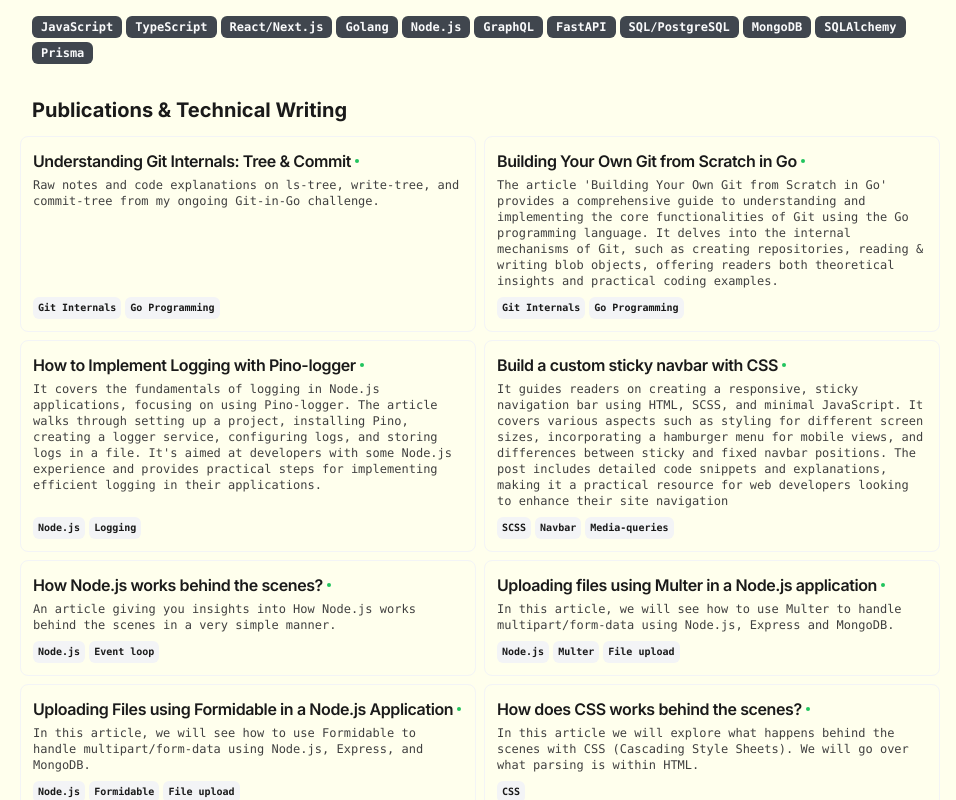
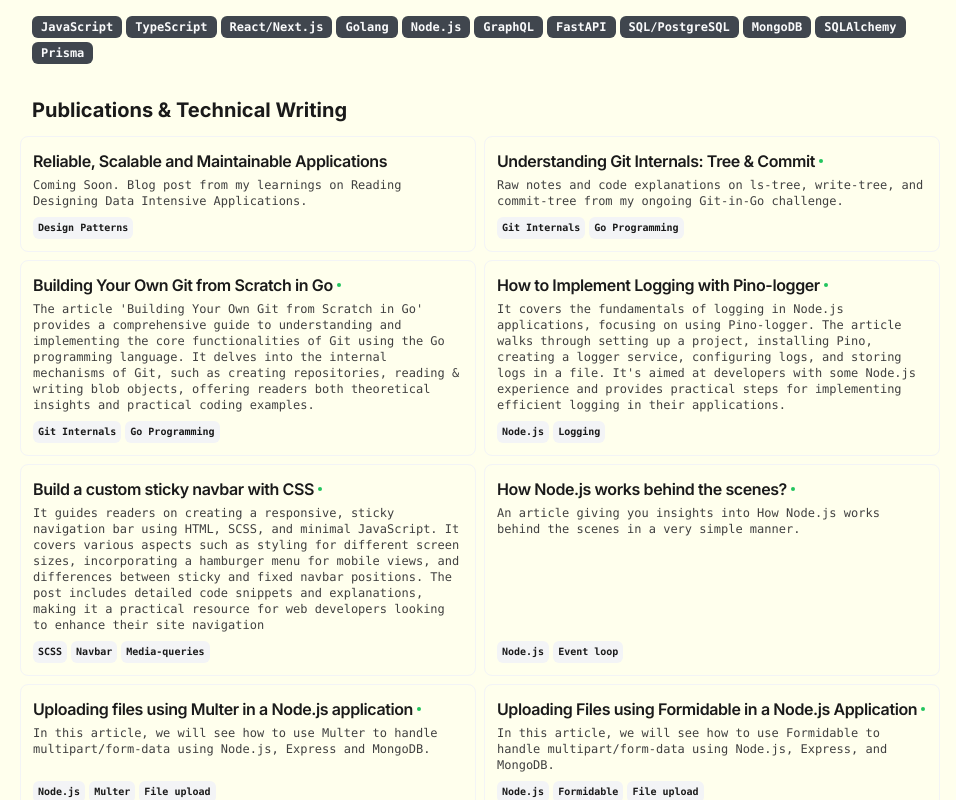
Before and after one commit to sardug10/dev-cv, a Next.js app: page / in a window 1280 px wide. Shown: the part 900-1700 px from the top of the page, without its empty margins (160-1116 px from the left). Built offline with nearby package versions, Linux system fonts and the light colour scheme.

Commit message:
Added new card in Publications for DDIA Notes from chapter 1

```diff
--- a/src/app/page.tsx
+++ b/src/app/page.tsx
@@ -181,6 +181,7 @@ export default function Page() {
                       : `/articles/${article.slug}`
                   }
                   isMyBlog={article.slug ? true : false}
+                  isLinkEnabled={article.isLinkEnabled ?? true}
                 />
               );
             })}
--- a/src/components/publications-card.tsx
+++ b/src/components/publications-card.tsx
@@ -13,6 +13,7 @@ interface Props {
   tags: readonly string[];
   link?: string;
   isMyBlog: boolean;
+  isLinkEnabled: boolean;
 }
 
 export function PublicationsCard({
@@ -21,13 +22,14 @@ export function PublicationsCard({
   tags,
   link,
   isMyBlog,
+  isLinkEnabled,
 }: Props) {
   return (
     <Card className="flex flex-col overflow-hidden border border-muted p-3">
       <CardHeader className="">
         <div className="space-y-1">
           <CardTitle className="text-base">
-            {link ? (
+            {isLinkEnabled && link ? (
               <a
                 href={link}
                 target={isMyBlog ? "_self" : "_blank"}
@@ -41,7 +43,7 @@ export function PublicationsCard({
             )}
           </CardTitle>
           <div className="hidden font-mono text-xs underline print:visible">
-            {link?.replace("https://", "").replace("www.", "").replace("/", "")}
+            {isLinkEnabled && link ? link?.replace("https://", "").replace("www.", "").replace("/", "") : ""}
           </div>
           <CardDescription className="font-mono text-xs">
             {description}
--- a/src/data/resume-data.tsx
+++ b/src/data/resume-data.tsx
@@ -75,6 +75,18 @@ export const RESUME_DATA = {
   ],
   articles: [
     {
+      title: "Reliable, Scalable and Maintainable Applications",
+      techStack: ["Design Patterns"],
+      slug: "",
+      description:
+        "Coming Soon. Blog post from my learnings on Reading Designing Data Intensive Applications.",
+      link: {
+        label: "",
+        href: "",
+      },
+      isLinkEnabled: false,
+    },
+    {
       title: "Understanding Git Internals: Tree & Commit",
       techStack: ["Git Internals", "Go Programming"],
       slug: slugify("Understanding Git Internals: Tree & Commit"),
@@ -84,6 +96,7 @@ export const RESUME_DATA = {
         label: "",
         href: "",
       },
+      isLinkEnabled: true,
     },
     {
       title: "Building Your Own Git from Scratch in Go",
@@ -95,6 +108,7 @@ export const RESUME_DATA = {
         label: "https://medium.com/",
         href: "https://medium.com/@duggal.sarthak12/building-your-own-git-from-scratch-in-go-01166fcb18ad",
       },
+      isLinkEnabled: true,
     },
     {
       title: "How to Implement Logging with Pino-logger",
@@ -106,6 +120,7 @@ export const RESUME_DATA = {
         label: "https://css-tricks.com/",
         href: "https://css-tricks.com/how-to-implement-logging-in-a-node-js-application-with-pino-logger/",
       },
+      isLinkEnabled: true,
     },
     {
       title: "Build a custom sticky navbar with CSS",
@@ -117,6 +132,7 @@ export const RESUME_DATA = {
         label: "https://blog.logrocket.com/",
         href: "https://blog.logrocket.com/build-custom-sticky-navbar-css/",
       },
+      isLinkEnabled: true,
     },
     {
       title: "How Node.js works behind the scenes?",
@@ -129,6 +145,7 @@ export const RESUME_DATA = {
           "https://www.geeksforgeeks.org/how-node-js-works-behind-the-scene/",
         href: "https://www.geeksforgeeks.org/how-node-js-works-behind-the-scene/",
       },
+      isLinkEnabled: true,
     },
     {
       title: "Uploading files using Multer in a Node.js application",
@@ -140,6 +157,7 @@ export const RESUME_DATA = {
         label: "",
         href: "",
       },
+      isLinkEnabled: true,
     },
     {
       title: "Uploading Files using Formidable in a Node.js Application",
@@ -153,6 +171,7 @@ export const RESUME_DATA = {
         label: "",
         href: "",
       },
+      isLinkEnabled: true,
     },
     {
       title: "How does CSS works behind the scenes?",
@@ -164,6 +183,7 @@ export const RESUME_DATA = {
         label: "",
         href: "",
       },
+      isLinkEnabled: true,
     },
   ],
 } as const;
```
